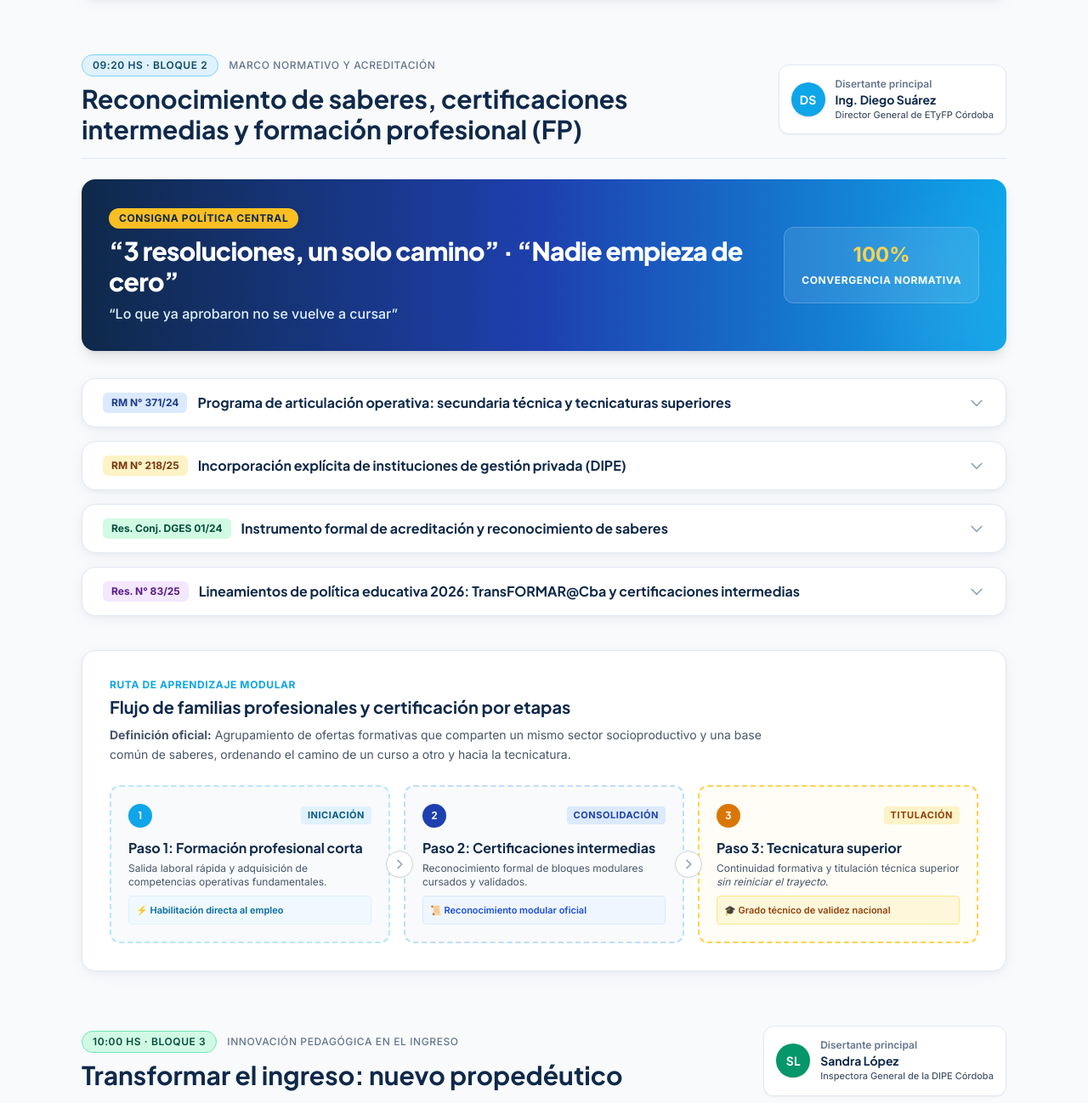
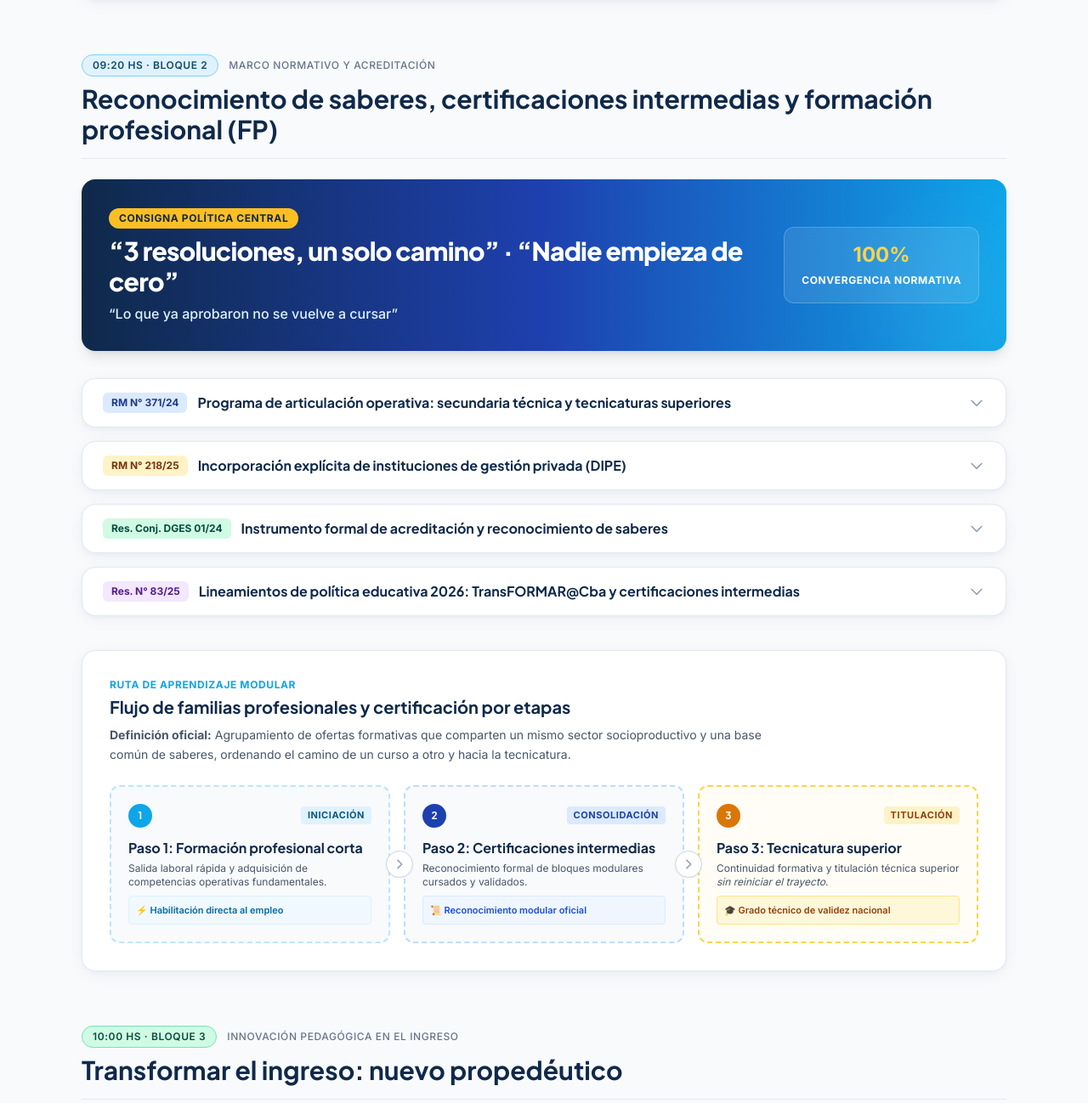
Before and after one commit to morini-prog/ift-reunion-cordoba, a plain HTML site: page index.html in a window 1280 px wide. Shown: the part 1382-2680 px from the top of the page at 85% size. Drawn offline with nearby package versions, Linux system fonts and the light colour scheme.

Commit message:
fix: quitar nombres de expositores de Bloques 2 y 3, conservando solo al Ministro en la apertura

```diff
--- a/index.html
+++ b/index.html
@@ -562,9 +562,8 @@
     <!-- ========================================================================= -->
     <section id="bloque-2" class="scroll-mt-24">
 
-      <!-- Encabezado del Bloque con Badge y Disertante -->
-      <div class="flex flex-col md:flex-row md:items-center justify-between gap-4 pb-4 mb-6 border-b border-slate-200">
-        <div>
+      <!-- Encabezado del Bloque con Badge -->
+      <div class="pb-4 mb-6 border-b border-slate-200">
         <div class="flex items-center gap-3 mb-2">
           <span class="px-3 py-1 rounded-full bg-sky-100 text-sky-900 font-semibold text-xs uppercase tracking-wider border border-sky-300">
             09:20 hs · Bloque 2
@@ -574,18 +573,6 @@
         <h2 class="font-heading font-bold text-2xl sm:text-3xl text-[#0F294A]">
           Reconocimiento de saberes, certificaciones intermedias y formación profesional (FP)
         </h2>
-        </div>
-
-        <div class="bg-white p-3.5 rounded-xl border border-slate-200 shadow-sm flex items-center gap-3 shrink-0 card-printable">
-          <div class="w-10 h-10 rounded-full bg-[#0EA5E9] text-white flex items-center justify-center font-bold font-heading text-sm shadow" aria-hidden="true">
-            DS
-          </div>
-          <div>
-            <div class="text-xs text-slate-500 font-semibold">Disertante principal</div>
-            <div class="font-heading font-bold text-sm text-[#0F294A]">Ing. Diego Suárez</div>
-            <div class="text-[11px] text-slate-600 font-medium">Director General de ETyFP Córdoba</div>
-          </div>
-        </div>
       </div>
 
       <!-- LEMA DESTACADO / BANNER VISUAL -->
@@ -840,9 +827,8 @@
     <!-- ========================================================================= -->
     <section id="bloque-3" class="scroll-mt-24">
 
-      <!-- Encabezado del Bloque con Badge y Disertante -->
-      <div class="flex flex-col md:flex-row md:items-center justify-between gap-4 pb-4 mb-6 border-b border-slate-200">
-        <div>
+      <!-- Encabezado del Bloque con Badge -->
+      <div class="pb-4 mb-6 border-b border-slate-200">
         <div class="flex items-center gap-3 mb-2">
           <span class="px-3 py-1 rounded-full bg-emerald-100 text-emerald-900 font-semibold text-xs uppercase tracking-wider border border-emerald-300">
             10:00 hs · Bloque 3
@@ -852,18 +838,6 @@
         <h2 class="font-heading font-bold text-2xl sm:text-3xl text-[#0F294A]">
           Transformar el ingreso: nuevo propedéutico
         </h2>
-        </div>
-
-        <div class="bg-white p-3.5 rounded-xl border border-slate-200 shadow-sm flex items-center gap-3 shrink-0 card-printable">
-          <div class="w-10 h-10 rounded-full bg-emerald-600 text-white flex items-center justify-center font-bold font-heading text-sm shadow" aria-hidden="true">
-            SL
-          </div>
-          <div>
-            <div class="text-xs text-slate-500 font-semibold">Disertante principal</div>
-            <div class="font-heading font-bold text-sm text-[#0F294A]">Sandra López</div>
-            <div class="text-[11px] text-slate-600 font-medium">Inspectora General de la DIPE Córdoba</div>
-          </div>
-        </div>
       </div>
 
       <!-- Enfoque y Criterio Pedagógico -->
```
Lines whose indentation alone changed are shown as unchanged.
